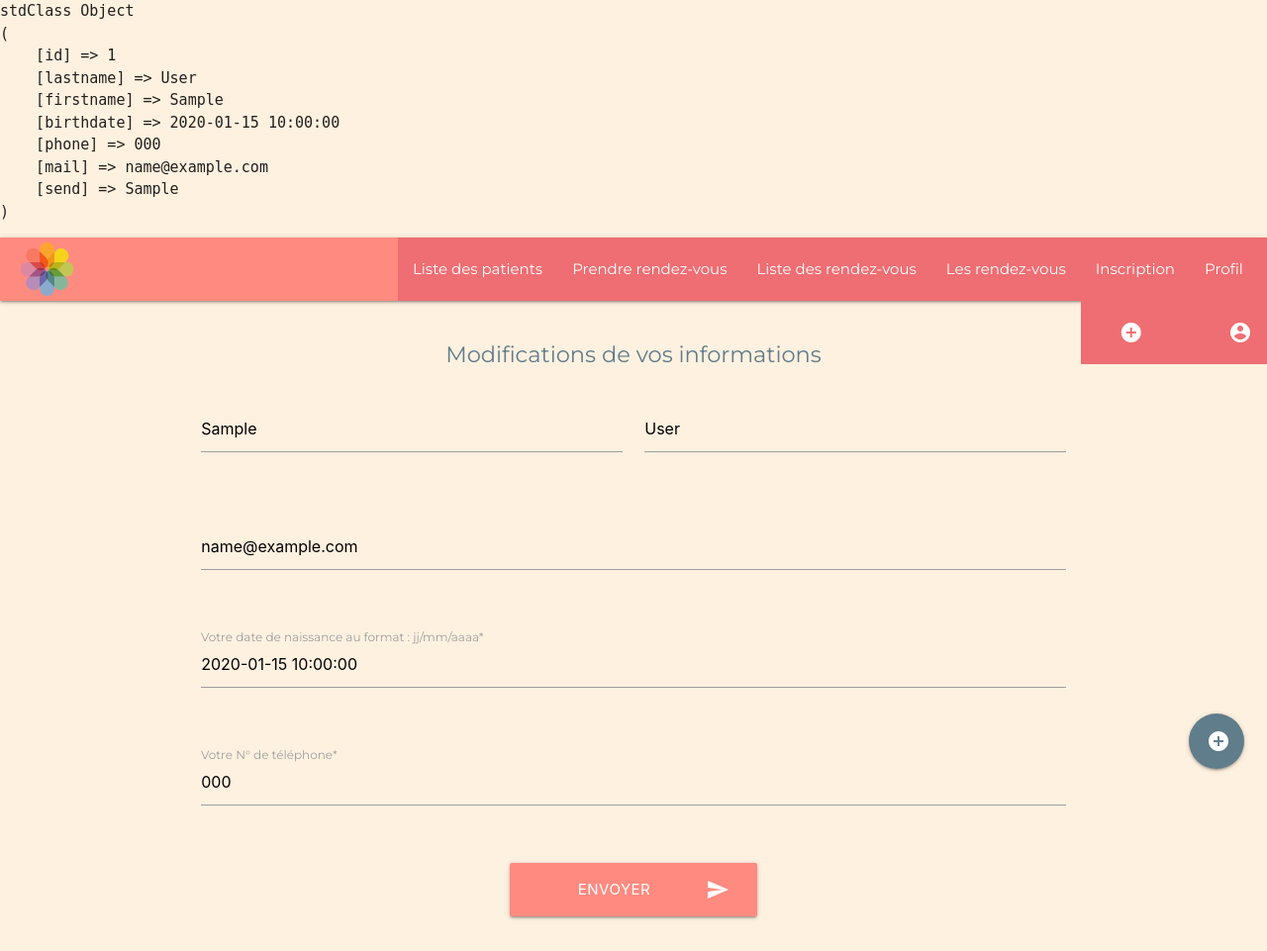
After one commit to AngelaMallet/PDO-2, a PHP site: page /PDO-P2/modif-patient.php?id=1 in a window 1280 px wide. The commit adds this page. Shown: the whole page at 99% size. Run offline with PHP 8.4, Linux system fonts and the light colour scheme; tables that the repository leaves empty or names only in its code hold one stand-in row (values such as "Sample post").

Commit message:
ajout modif patient

```diff
--- a/controlers/controllerIndex-3.php
+++ b/controlers/controllerIndex-3.php
@@ -9,4 +9,5 @@ $IdpatientsArrayObj = new patients();
 if (isset($_GET['id'])) {
     $IdpatientsArrayObj->id = $_GET['id'];
     $IdPatientsArray = $IdpatientsArrayObj->Idpatients();
+   $IdpatientsArrayObj->birthdate = date('Y-m-d', strtotime($date));
 }
--- /dev/null
+++ b/controlers/controllerModifPatient.php
@@ -0,0 +1,100 @@
+<?php
+
+require_once 'models/modelDatabase.php';
+require_once 'models/modelPatients.php';
+$patientModif = new Patients();
+$profilPatient = $patientModif->Idpatients();
+
+
+
+// Déclaration des regeX
+$regexText = '/^[A-zÂ-ÿ -]+$/';
+$regexEmail = '/^[a-zA-Z0-9._-]+@[a-zA-Z0-9-]+\.[a-zA-Z.]{2,5}$/';
+$regexPassword = '/^[A-zÄ-ÿ0-9 -@_?!#$*€]+$/';
+$regexPhone = '/^0[0-9]([ .-]?[0-9]{2}){4}$/';
+$regexbirthDate = '/^(0[1-9]|[12][0-9]|3[01])\/(0[1-9]|1[0-2])\/(19([0-9]{2})|20([01][0-9]))$/'; //autorise le format date jj/mm/aaa
+//Pour les regexs les groupes sont mis dans des parenthèses. Dans les parenthèses, tout ce qui est entre les crochets sont des données demandées.
+//Tout ce  qui est hors crochets et hors parenthèses est obligatoire.
+
+
+//Initialise $addSuccess en False pour afficher message
+$addSuccess = false;
+//Initialise $hideSuccess en true pour afficher inputform
+$hideSuccess = true;
+
+
+// Déclaration d'un tableau d'erreurs
+$formError = [];
+////firstname
+if (isset($_POST['firstname'])) {
+    //Si: je récupère la valeur de firstname
+    $patientModif->firstname = htmlspecialchars($_POST['firstname']);
+    //
+    if (!preg_match($regexText, $patientModif->firstname)) {
+        $formError['firstname'] = 'Saisie non valide';
+    }
+    if (empty($_POST['firstname'])) {
+        $formError['firstname'] = 'Saisie vide';
+    }
+
+}
+
+////lastname
+if (isset($_POST['lastname'])) {
+    $patientModif->lastname = htmlspecialchars($_POST['lastname']);
+    if (!preg_match($regexText, $patientModif->lastname)) {
+        $formError ['lastname'] = 'Saisie non valide';
+    }
+    if (empty($_POST['lastname'])) {
+        $formError ['lastname'] = 'Saisie vide';
+    }
+
+}
+
+//mail
+if (isset($_POST['mail'])) {
+    $patientModif->mail = htmlspecialchars($_POST['mail']);
+    if (!preg_match($regexEmail, $patientModif->mail)) {
+        $formError ['mail'] = 'Saisie non valide';
+    }
+    if (empty($_POST['mail'])) {
+        $formError ['mail'] = 'Saisie vide';
+    }
+
+}
+
+//phone
+if (isset($_POST['phone'])) {
+    $patientModif->phone = htmlspecialchars($_POST['phone']);
+    if (!preg_match($regexPhone, $patientModif->phone)) {
+        $formError ['phone'] = 'Saisie non valide';
+    }
+    if (empty($_POST['phone'])) {
+        $formError ['phone'] = 'Saisie vide';
+    }
+
+}
+
+//birthdate
+if (isset($_POST['birthdate'])) {
+    $date = htmlspecialchars($_POST['birthdate']);
+    if (!preg_match($regexbirthDate, $date)) {
+        $formError ['birthdate'] = 'Saisie non valide';
+    }
+    if (empty($_POST['birthdate'])) {
+        $formError ['birthdate'] = 'Saisie vide';
+    }
+
+}
+
+// Je regarde s'il n'y a pas d'erreurs dans le formulaire
+// S'il n'y a pas d'erreurs et que je clique sur le bouton send alors
+//j'envoi les nouvelles données dans ma table client
+if (count($formError) == 0 && isset($_POST['send'])) {
+    $patientModif->id = $_GET['id'];
+    $date = explode("/", $date);
+    $patientModif->birthdate = $date[2].'-'.$date[1].'-'.$date[0];
+    $patientModif->modifPatient();
+    $addSuccess = TRUE;
+}
+//on vérifie que nous avons crée une entrée submit dans l'array $_POST, si présent on éxécute la méthode addPatient()
--- a/models/modelPatients.php
+++ b/models/modelPatients.php
@@ -45,7 +45,10 @@ class Patients extends database {
 //        'mail' => $this->mail
 
 
-
+/**
+ *
+ * @return Méthode qui affiche les patients
+ */
 
     public function listAllpatients() { //fontion qui va afficher les patients
         // On récupère tout le contenu de la table clients
@@ -72,7 +75,24 @@ class Patients extends database {
 
 
 
-    public function __destruct() {
+    public function modifPatient() { //addAllpatients est une méthode avec la requête
+    //qui va inclure les nouveaux patients dans la table patients.
+
+    //Modifications des données du patient à l'aide de la requête préparée avec INSERT INTO et le nom des champs de la table
+    //Insertion des valeurs des variables via les marqueurs nominatifs exemple :nomdumarqueur en gros c'est comme un alias
+ // :marqueurs nominatifs
+        $queryResult = $this->database->prepare('UPDATE patients SET lastname=:lastname, firstname=:firstname, birthdate=:birthdate, phone=:phone, mail=:mail WHERE id = :id');
+        $queryResult->bindValue(':lastname', $this->lastname, PDO::PARAM_STR);
+        $queryResult->bindValue(':firstname', $this->firstname, PDO::PARAM_STR);
+        $queryResult->bindValue(':birthdate', $this->birthdate, PDO::PARAM_STR);
+        $queryResult->bindValue(':phone', $this->phone, PDO::PARAM_STR);
+        $queryResult->bindValue(':mail', $this->mail, PDO::PARAM_STR);
+        $queryResult->bindValue(':id', $this->id, PDO::PARAM_INT);
+
+        return $queryResult->execute(); //@return exécute la requ^e pour ajouter un pacient
+    }
+
+      public function __destruct() {
         parent::__destruct();
     }
 }
--- /dev/null
+++ b/modif-patient.php
@@ -0,0 +1,77 @@
+<?php
+require_once 'controlers/controllerModifPatient.php';
+?>
+ <pre><?php
+    print_r($profilPatient);
+?></pre>
+
+<!DOCTYPE html>
+<html lang="fr">
+    <head>
+        <!--Import Google Font-->
+        <link href="https://fonts.googleapis.com/css?family=Montserrat:200,400,400i,600,700,800" rel="stylesheet" />
+        <!-- Favicons-->
+        <link rel="icon" href="images/favicon/favicon-32x32.png" sizes="32x32">
+        <link href="https://fonts.googleapis.com/icon?family=Material+Icons" rel="stylesheet">
+
+        <!-- INCLUDED PLUGIN CSS ON THIS PAGE -->
+        <link rel="stylesheet" href="https://cdnjs.cloudflare.com/ajax/libs/materialize/1.0.0/css/materialize.min.css">
+        <link rel="stylesheet" href="style.css" />
+        <meta name="viewport" content="width=device-width, initial-scale=1, maximum-scale=1.0, user-scalable=no" />
+        <meta charset="utf-8" />
+        <title>Modifications</title>
+    </head>
+    <body>
+         <?php include 'nav.html';?>
+        <?php if ($addSuccess) { ?>
+        <h2><?= 'Patient modifié !' ?></h2>
+        <?php } ?>
+        <h1 class="formTitle center-align blue-grey-text text-blue-grey darken-3">Modifications de vos informations</h1>
+        <div class="container center-align">
+            <div class="row">
+                <form method="POST" class="col s12 l12" action="modif-patient.php?id=<?= $profilPatient->id ?>">
+                    <div class="row">
+                        <div class="input-field col s6">
+                            <input type="text" class="text" name="firstname" value="<?= (isset($profilPatient->firstname)) ? $profilPatient->firstname : ''; ?>" placeholder="Votre prénom*" required />
+                            <p><?= isset($formError['firstname']) ? $formError['firstname'] : '' ?></p>
+                        </div>
+                        <div class="input-field col s6">
+                            <input type="text" class="text" name="lastname" value="<?= (isset($profilPatient->lastname)) ? $profilPatient->lastname : ''; ?>" placeholder="Votre nom de famille*" required />
+                            <p><?= isset($formError['lastname']) ? $formError['lastname'] : '' ?></p>
+                        </div>
+                    </div>
+                    <div class="row">
+                        <div class="input-field col s12">
+                            <input type="email" class="text" name="mail" value="<?= (isset($profilPatient->mail)) ? $profilPatient->mail : ''; ?>" placeholder="Votre adresse mail*" required />
+                            <p><?= isset($formError['mail']) ? $formError['mail'] : '' ?></p>
+                        </div>
+                    </div>
+                    <div class="row">
+                        <div class="input-field col s12">
+                            <label>Votre date de naissance au format : jj/mm/aaaa*</label>
+                            <input type="text" class="date" name="birthdate" value="<?= (isset($profilPatient->birthdate)) ? $profilPatient->birthdate : ''; ?>" required />
+                            <p><?= isset($formError['birthdate']) ? $formError['birthdate'] : '' ?></p>
+                        </div>
+                    </div>
+                    <div class="row">
+                        <div class="input-field col s12">
+                            <label>Votre N° de téléphone*</label>
+                            <input type="tel" class="tel" name="phone" value="<?= (isset($profilPatient->phone)) ? $profilPatient->phone : ''; ?>" maxlength="10" size="10"required />
+                            <p><?= isset($formError['phone']) ? $formError['phone'] : '' ?></p>
+                        </div>
+                    </div>
+                    <button class="btn waves-effect waves-light red accent-1 btn-large" type="submit" name="send">Envoyer
+                        <i class="material-icons right">send</i>
+                        <?= isset($formError['send']) ? $formError['send'] : '' ?>
+                    </button>
+                </form>
+            </div>
+        </div>
+        <?php include 'home.html'; ?>
+
+        <!-- fin du footer -->
+        <script src="https://cdnjs.cloudflare.com/ajax/libs/materialize/1.0.0/js/materialize.min.js"></script>
+        <script src="js.js"></script>
+
+    </body>
+</html>
--- a/nav.html
+++ b/nav.html
@@ -1,5 +1,80 @@
 <div class="navbar-fixed">
-    <div class="oval hide-on-med-and-down"></div>
+    <div class="oval hide-on-med-and-down"><svg width="150px" height="150px" viewBox="0 0 1000 1000">
+
+            <defs>
+
+            <path id="orange" d="M200,50 a35 35 0 0 1 100 0 l0 70 a40 40 0 0 1 -100 0 z" fill="rgb(252,170,30)"></path>
+
+            <path id="yellow" transform="rotate(45 250 185)" d="M200,50 a35 35 0 0 1 100 0 l0 70 a35 35 0 0 1 -100 0 z" fill="rgb(242,229,0)">
+            <animateTransform attributeName="transform" attributeType="XML"
+                              type="rotate" from="0 250 180" to="45 250 180" dur="1.5s"
+                              additive="replace" fill="freeze"/>
+            </path>
+
+            <path id="green" transform="rotate(90 250 180)" d="M200,50 a35 35 0 0 1 100 0 l0 70 a35 35 0 0 1 -100 0 z" fill="rgb(181,213,74)" >
+            <animateTransform attributeName="transform" attributeType="XML"
+                              type="rotate" from="0 250 180" to="90 250 180" dur="1.5s"
+                              additive="replace" fill="freeze"/>
+            </path>
+
+            <path id="greenblue" transform="rotate(135 250 180)" d="M200,50 a35 35 0 0 1 100 0 l0 70 a35 35 0 0 1 -100 0 z" fill="rgb(104,193,159)" >
+            <animateTransform attributeName="transform" attributeType="XML"
+                              type="rotate" from="0 250 180" to="135 250 180" dur="1.5s"
+                              additive="replace" fill="freeze"/>
+            </path>
+
+            <path id="blue" transform="rotate(180 250 180)" d="M200,50 a35 35 0 0 1 100 0 l0 70 a35 35 0 0 1 -100 0 z" fill="rgb(112,178,226)" >
+            <animateTransform attributeName="transform" attributeType="XML"
+                              type="rotate" from="0 250 180" to="180 250 180" dur="1.5s"
+                              additive="replace" fill="freeze"/>
+            </path>
+
+            <path id="violet" transform="rotate(225 250 180)" d="M200,50 a35 35 0 0 1 100 0 l0 70 a35 35 0 0 1 -100 0 z" fill="rgb(166,141,197)" >
+            <animateTransform attributeName="transform" attributeType="XML"
+                              type="rotate" from="0 250 180" to="225 250 180" dur="1.5s"
+                              additive="replace" fill="freeze"/>
+            </path>
+
+            <path id="pink" transform="rotate(270 250 180)" d="M200,50 a35 35 0 0 1 100 0 l0 70 a35 35 0 0 1 -100 0 z" fill="rgb(213,135,172)" >
+            <animateTransform attributeName="transform" attributeType="XML"
+                              type="rotate" from="0 250 180" to="270 250 180" dur="1.5s"
+                              additive="replace" fill="freeze"/>
+            </path>
+
+            <path id="red" transform="rotate(315 250 180)" d="M200,50 a35 35 0 0 1 100 0 l0 70 a35 35 0 0 1 -100 0 z" fill="rgb(246,116,93)" >
+            <animateTransform attributeName="transform" attributeType="XML"
+                              type="rotate" from="0 250 180" to="315 250 180" dur="1.5s"
+                              additive="replace" fill="freeze"/>
+            </path>
+
+            <filter id="blendit">
+                <feImage xlink:href="#orange" x="0" y="0" result="1"/>
+                <feImage xlink:href="#yellow" x="0" y="0" result="2"/>
+                <feImage xlink:href="#green" x="0" y="0" result="3"/>
+                <feImage xlink:href="#greenblue" x="0" y="0" result="4"/>
+                <feImage xlink:href="#blue" x="0" y="0" result="5"/>
+                <feImage xlink:href="#violet" x="0" y="0" result="6"/>
+                <feImage xlink:href="#pink" x="0" y="0" result="7"/>
+                <feImage xlink:href="#red" x="0" y="0" result="8"/>
+
+                <feBlend mode="multiply" in="1" in2="2" result="12"/>
+                <feBlend mode="multiply" in="12" in2="3" result="123"/>
+                <feBlend mode="multiply" in="123" in2="4" result="1234"/>
+                <feBlend mode="multiply" in="1234" in2="5" result="12345"/>
+                <feBlend mode="multiply" in="12345" in2="6" result="123456"/>
+                <feBlend mode="multiply" in="123456" in2="7"result="1234567"/>
+                <feBlend mode="multiply" in="1234567" in2="8" result="FINAL"/>
+                <feColorMatrix type="hueRotate" values="0">
+                    <animate attributeName="values" attributeType="XML" values="0; 0; 0 ; 0 ; 0 ; 0 ;180;360;360" dur="12s" repeatCount="indefinite"/>
+                </feColorMatrix>
+
+            </filter>
+
+            </defs>
+
+            <rect x="0" y="0" width="500" height="500" filter="url(#blendit)"/>
+
+            </svg></div>
     <nav>
         <div class="nav-wrapper red accent-1">
             <ul class="right">
--- a/style.css
+++ b/style.css
@@ -100,7 +100,7 @@ button {
   color: rgba(0,0,0,1);
   -o-text-overflow: clip;
   text-overflow: clip;
-  background: url("http://enjoycss.com/bg-img/custom/107898-tv6vky.8jpc.jpg"), #1abc9c;
+
   background-position: 39% 50%, 50% 50%;
   -webkit-background-origin: padding-box;
   background-origin: padding-box;
@@ -108,12 +108,10 @@ button {
   background-clip: border-box;
   -webkit-background-size: auto 108%, auto auto;
   background-size: auto 108%, auto auto;
-  -webkit-box-shadow: 5px 5px 8px 2px rgba(239,158,158,0.4) ;
-  box-shadow: 5px 5px 8px 2px rgba(239,158,158,0.4) ;
   position: absolute;
   left: 10px;
   top: 5px;
   z-index: 1;
-  mix-blend-mode: luminosity;
+
   opacity: 0.8;
 }
```
Also changed, not shown: profil-patient.php (+27 -20 lines).
